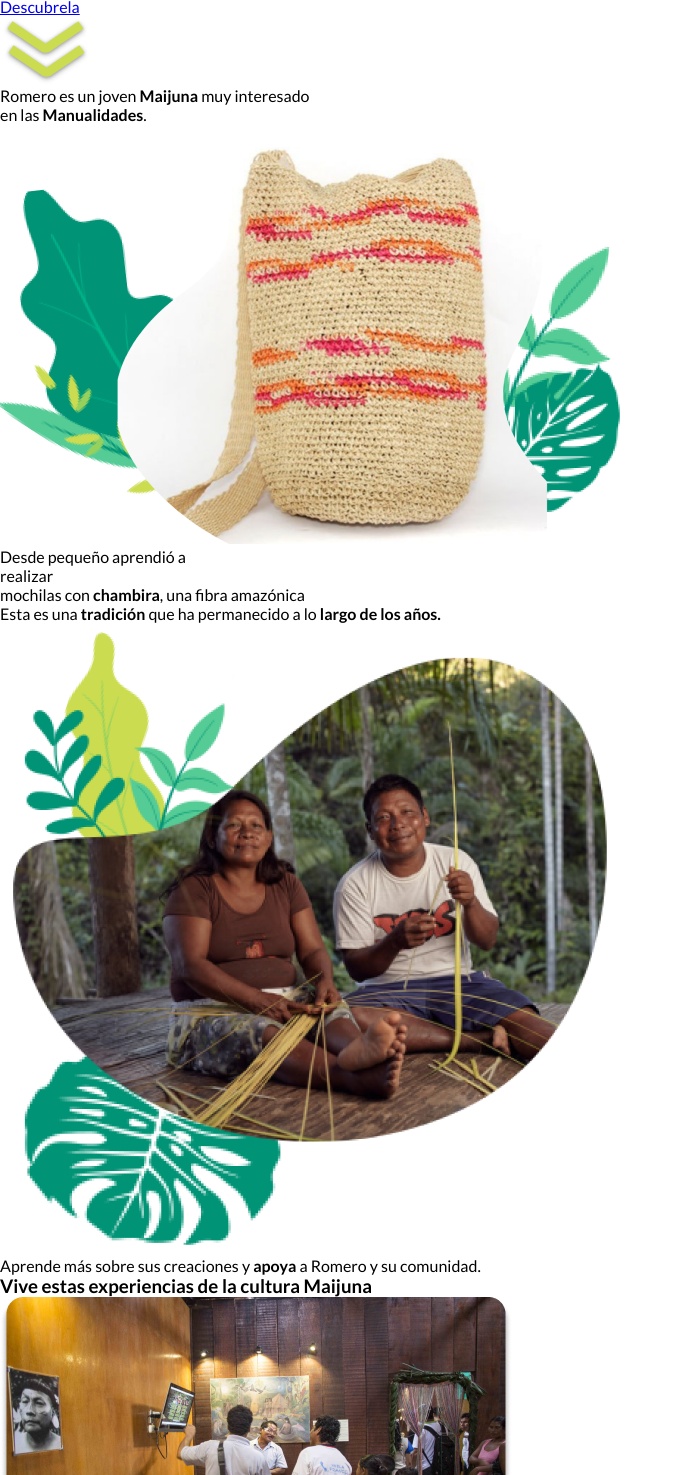
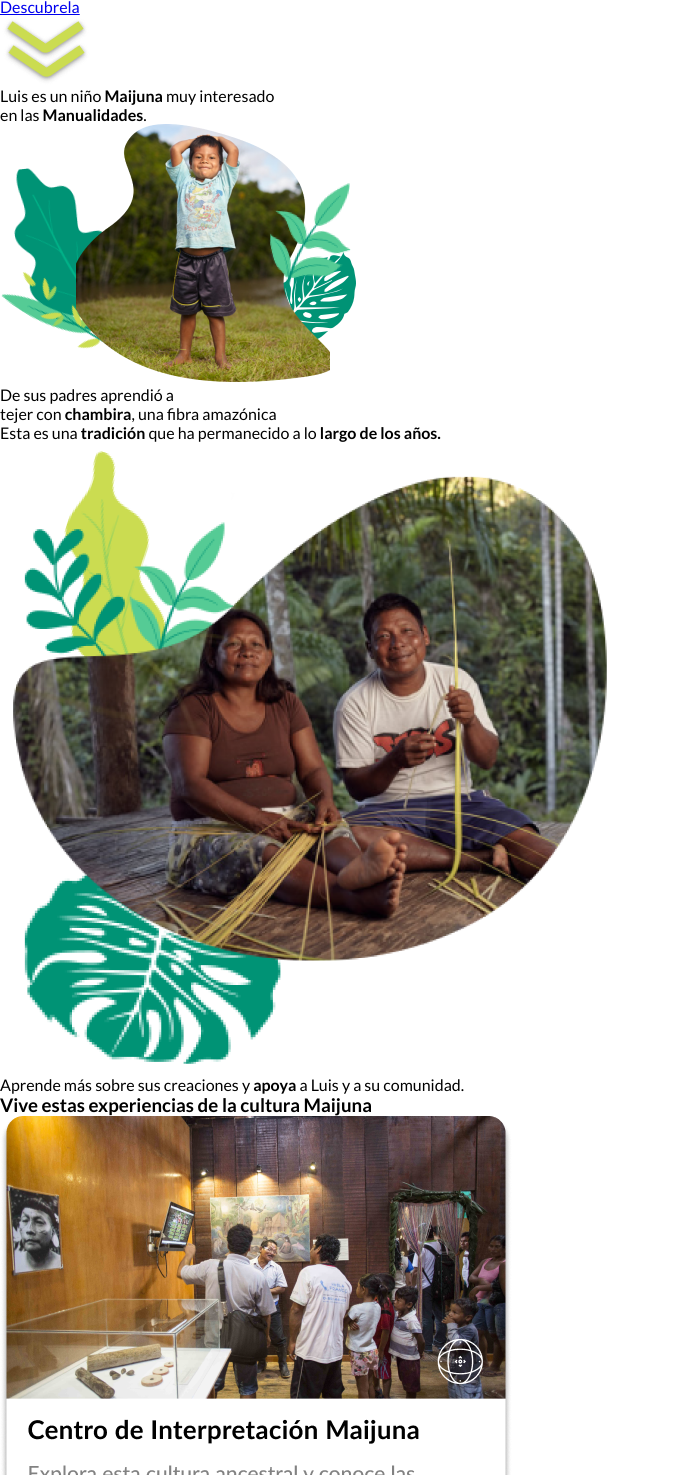
Before and after one commit to renzo01/SPDA-Hackathon-proyect, a website: page docs/index.html in a window 1280 px wide. Shown: the part 907-2382 px from the top of the page, without its empty margins (0-683 px from the left). Drawn offline with Linux system fonts and the light colour scheme.

Commit message:
Actualizando nombres

```diff
--- a/docs/index.html
+++ b/docs/index.html
@@ -63,13 +63,13 @@
             <div class="historia">
                     <div class="part">
                             <p>
-                                Romero es un joven <b> Maijuna </b>
+                                Luis es un niño <b> Maijuna </b>
                                 muy interesado</br>en las <b>Manualidades</b>.
                             </p>
                         </div>
-                <img src="img/Mochila.png" alt="mochila chambira">
+                <img src="img/nene.png" alt="mochila chambira">
                 <div class="part right">
-                        <p>Desde pequeño aprendió a</br> realizar</br> mochilas con <b>chambira</b>, una fibra amazónica</p>
+                        <p>De sus padres aprendió a</br> tejer con <b>chambira</b>, una fibra amazónica</p>
                     </div>
             </div>
 
@@ -81,7 +81,7 @@
                 <img src="img/pareja.png" alt="mochila chambira">
                 <div class="part right">
                         <p>Aprende más sobre sus creaciones y
-                    <b>apoya</b> a Romero y su comunidad.</p>
+                    <b>apoya</b> a Luis y a su comunidad.</p>
                     </div>
             </div>
 
```
Also changed, not shown: docs/img/nene.jpg (added), docs/img/nene.png (added).
